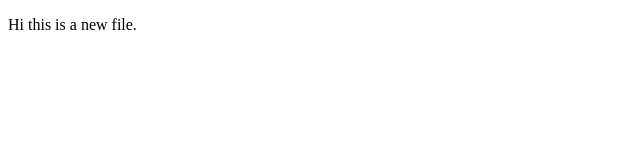
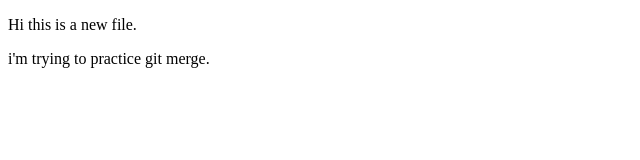
Before and after one commit to deksr/branchex, a plain HTML site: page index.html in a window 1280 px wide. Shown: the whole page, without its empty margins (0-640 px from the left). Drawn offline with Linux system fonts and the light colour scheme.

Commit message:
added some text

```diff
--- a/index.html
+++ b/index.html
@@ -8,5 +8,6 @@
 </head>
 <body>
 	<p> Hi this is a new file.</p>
+	<p> i'm trying to practice git merge. </p>
 </body>
 </html>
```
